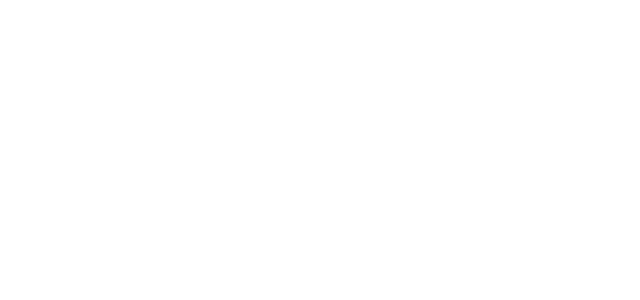
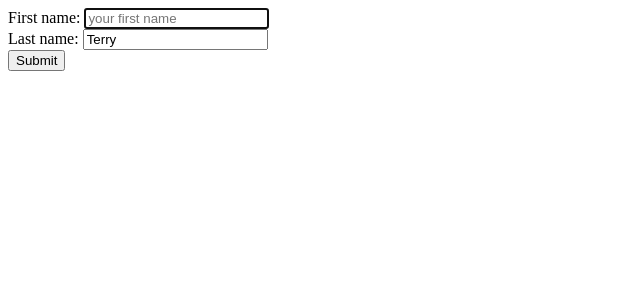
Before and after one commit to haingocvu/LearnHtml2022, a React (Create React App) app: page /disable-input in a window 1280 px wide. Before the commit this address had no page. Shown: the top 300 px of the page, without its empty margins (0-640 px from the left). Built offline with nearby package versions, Linux system fonts and the light colour scheme.

Commit message:
disable input

```diff
--- a/src/components/App.js
+++ b/src/components/App.js
@@ -18,6 +18,7 @@
 import Colors from 'src/pages/colors/Colors';
 import File from 'src/pages/file/File';
 import Range from 'src/pages/range/Range';
+import DisableInput from 'src/pages/disableinput/DisableInput';
 
 function App() {
   return (
@@ -38,6 +39,7 @@
         <Route path="colors" element={<Colors />} />
         <Route path="/file" element={<File />} />
         <Route path="/range" element={<Range />} />
+        <Route path="/disable-input" element={<DisableInput />} />
       </Routes>
     </Router>
   );
--- /dev/null
+++ b/src/pages/disableinput/DisableInput.jsx
@@ -0,0 +1,33 @@
+import React from 'react';
+
+function DisableInput() {
+  return (
+    <div>
+      <form>
+        <label htmlFor="fname">First name: </label>
+        <input
+          id="fname"
+          name="fname"
+          type="text"
+          placeholder="your first name"
+          autoFocus
+          autoComplete="off"
+        />
+        <br />
+        <label htmlFor="lname">Last name: </label>
+        <input
+          id="lname"
+          name="lname"
+          type="text"
+          placeholder="your last name"
+          defaultValue="Terry"
+          readOnly
+        />
+        <br />
+        <input type="submit" />
+      </form>
+    </div>
+  );
+}
+
+export default DisableInput;
```
